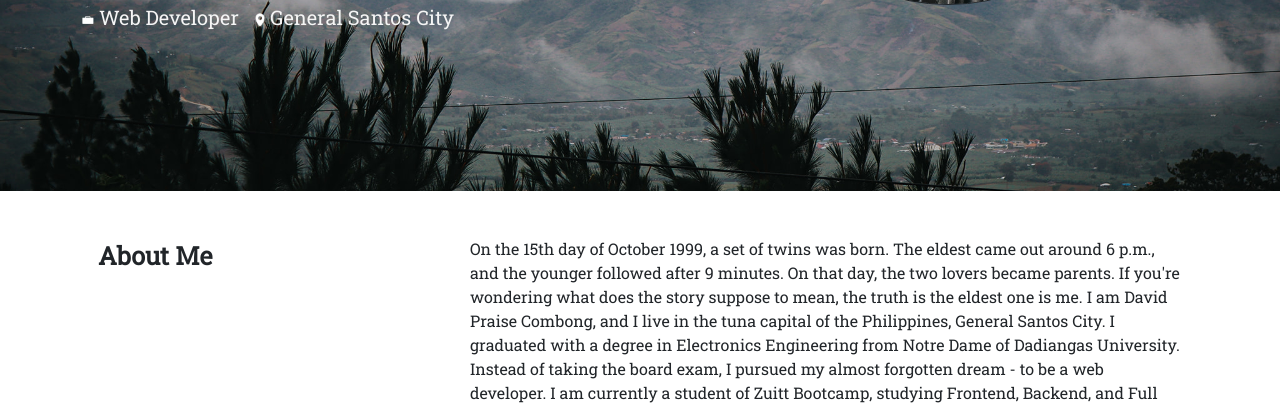
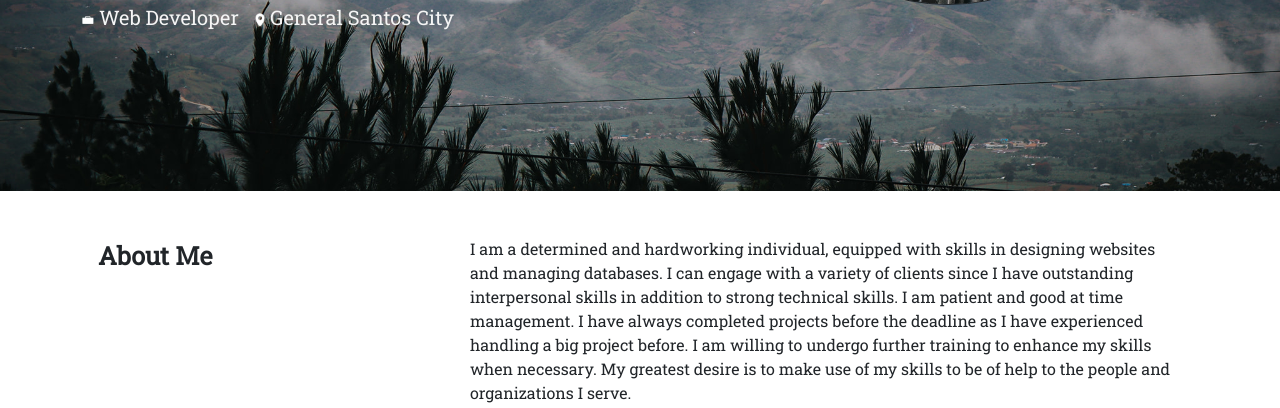
Before and after one commit to combongdavid/combong-portfolio, a plain HTML site: page index.html in a window 1280 px wide. Shown: the part 543-951 px from the top of the page. Drawn offline with nearby package versions, Linux system fonts and the light colour scheme; a web font is replaced by a local one.

Commit message:
commit chhanges in about me

```diff
--- a/index.html
+++ b/index.html
@@ -76,7 +76,7 @@
 	<div class="container">
 		<div class="d-xl-flex justify-content-between">
 			<div class="p-3 col-xl-2 text-xl-start text-center" id=abtMe1>About Me</div>
-			<div class="p-3 col-xl-8" id="abtMe2"><p>On the 15th day of October 1999, a set of twins was born. The eldest came out around 6 p.m., and the younger followed after 9 minutes. On that day, the two lovers became parents. If you're wondering what does the story suppose to mean, the truth is the eldest one is me. I am David Praise Combong, and I live in the tuna capital of the Philippines, General Santos City. I graduated with a degree in Electronics Engineering from Notre Dame of Dadiangas University. Instead of taking the board exam, I pursued my almost forgotten dream - to be a web developer. I am currently a student of Zuitt Bootcamp, studying Frontend, Backend, and Full Stack Development. I know I still have a long journey ahead, but with passion, I believe that one day, everything I hoped and dreamed for will be right in front of me. And besides, I know that I am not alone, for God said in His word that He was, is, and will be with me till the end of times. And that alone gives me so much comfort and assurance that something grand is waiting for me. All that's left for me is to have faith. </p></div>
+			<div class="p-3 col-xl-8" id="abtMe2"><p>I am a determined and hardworking individual, equipped with skills in designing websites and managing databases. I can engage with a variety of clients since I have outstanding interpersonal skills in addition to strong technical skills. I am patient and good at time management. I have always completed projects before the deadline as I have experienced handling a big project before. I am willing to undergo further training to enhance my skills when necessary. My greatest desire is to make use of my skills to be of help to the people and organizations I serve. </p></div>
 
 		</div>
 	</div>
```
